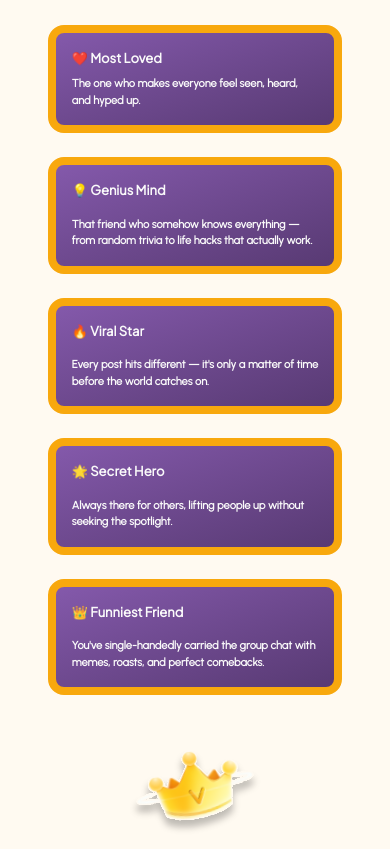
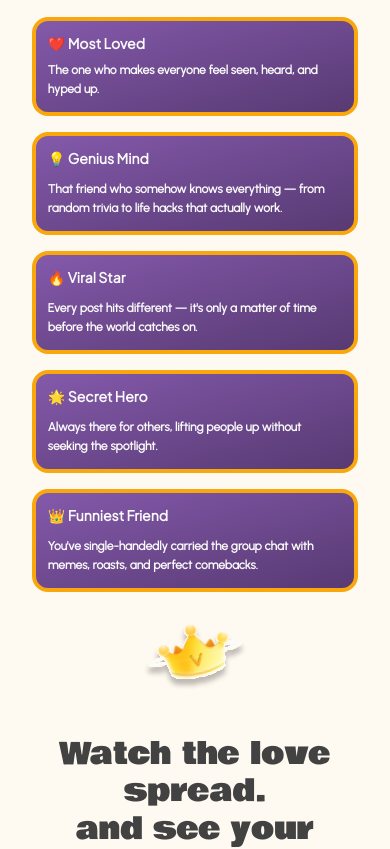
Before and after one commit to nischitha141/crowned-landing-Page, a Next.js app: page / in a window 390 px wide. Shown: the part 2460-3309 px from the top of the page. Built offline with nearby package versions, Linux system fonts and the light colour scheme.

Commit message:
fix: community section responsive

```diff
--- a/src/sections/CommunityPreviewSection/index.tsx
+++ b/src/sections/CommunityPreviewSection/index.tsx
@@ -3,57 +3,57 @@ import React from "react";
 
 const index = () => {
   return (
-    <div className="my-10 p-6 flex flex-col items-center justify-center gap-8 mt-[10px] relative">
+    <div className="my-8 md:my-10 p-4 md:p-6 flex flex-col items-center justify-center gap-6 md:gap-8 mt-[10px] relative">
 
       {/* Mobile Layout - Stacked Cards */}
-      <div className="md:hidden flex flex-col items-center gap-6 w-full px-4">
-        <div className="w-full border-8 border-[#F8A80D] rounded-2xl text-[#FAFAFA] bg-gradient-to-tl from-[#583A73] to-[#8459AB] flex flex-col items-start justify-start gap-2 p-4">
-          <p className="font-jakarta font-extrabold text-[13px]">
+      <div className="md:hidden flex flex-col items-center gap-4 md:gap-6 w-full px-2 md:px-4">
+        <div className="w-full border-4 md:border-8 border-[#F8A80D] rounded-2xl text-[#FAFAFA] bg-gradient-to-tl from-[#583A73] to-[#8459AB] flex flex-col items-start justify-start gap-2 p-3 md:p-4">
+          <p className="font-jakarta font-extrabold text-sm md:text-[13px]">
             ❤️ Most Loved
           </p>
-          <p className="font-sans font-[700] text-[11px]">
+          <p className="font-sans font-[700] text-xs md:text-[11px] leading-relaxed">
             The one who makes everyone feel seen, heard, and hyped up.
           </p>
         </div>
 
-        <div className="w-full border-8 border-[#F8A80D] rounded-2xl text-[#FAFAFA] p-4 bg-gradient-to-tl from-[#583A73] to-[#8459AB] flex flex-col items-start justify-start gap-4">
-          <p className="font-jakarta font-extrabold text-[13px]">
+        <div className="w-full border-4 md:border-8 border-[#F8A80D] rounded-2xl text-[#FAFAFA] p-3 md:p-4 bg-gradient-to-tl from-[#583A73] to-[#8459AB] flex flex-col items-start justify-start gap-3 md:gap-4">
+          <p className="font-jakarta font-extrabold text-sm md:text-[13px]">
             💡 Genius Mind
           </p>
-          <p className="font-sans font-[700] text-[11px]">
+          <p className="font-sans font-[700] text-xs md:text-[11px] leading-relaxed">
            That friend who somehow knows everything — from random trivia to life hacks that actually work.
           </p>
         </div>
 
-        <div className="w-full border-8 border-[#F8A80D] rounded-2xl text-[#FAFAFA] p-4 bg-gradient-to-tl from-[#583A73] to-[#8459AB] flex flex-col items-start justify-start gap-4">
-          <p className="font-jakarta font-extrabold text-[13px]">
+        <div className="w-full border-4 md:border-8 border-[#F8A80D] rounded-2xl text-[#FAFAFA] p-3 md:p-4 bg-gradient-to-tl from-[#583A73] to-[#8459AB] flex flex-col items-start justify-start gap-3 md:gap-4">
+          <p className="font-jakarta font-extrabold text-sm md:text-[13px]">
             🔥 Viral Star
           </p>
-          <p className="font-sans font-[700] text-[11px]">
+          <p className="font-sans font-[700] text-xs md:text-[11px] leading-relaxed">
             Every post hits different — it&apos;s only a matter of time before the world catches on.
           </p>
         </div>
 
-        <div className="w-full border-8 border-[#F8A80D] rounded-2xl text-[#FAFAFA] p-4 bg-gradient-to-tl from-[#583A73] to-[#8459AB] flex flex-col items-start justify-start gap-4">
-          <p className="font-jakarta font-extrabold text-[13px]">
+        <div className="w-full border-4 md:border-8 border-[#F8A80D] rounded-2xl text-[#FAFAFA] p-3 md:p-4 bg-gradient-to-tl from-[#583A73] to-[#8459AB] flex flex-col items-start justify-start gap-3 md:gap-4">
+          <p className="font-jakarta font-extrabold text-sm md:text-[13px]">
             🌟 Secret Hero
           </p>
-          <p className="font-sans font-[700] text-[11px]">
+          <p className="font-sans font-[700] text-xs md:text-[11px] leading-relaxed">
             Always there for others, lifting people up without seeking the spotlight.
           </p>
         </div>
 
-        <div className="w-full border-8 border-[#F8A80D] rounded-2xl text-[#FAFAFA] p-4 bg-gradient-to-tl from-[#583A73] to-[#8459AB] flex flex-col items-start justify-start gap-4">
-          <p className="font-jakarta font-extrabold text-[13px]">
+        <div className="w-full border-4 md:border-8 border-[#F8A80D] rounded-2xl text-[#FAFAFA] p-3 md:p-4 bg-gradient-to-tl from-[#583A73] to-[#8459AB] flex flex-col items-start justify-start gap-3 md:gap-4">
+          <p className="font-jakarta font-extrabold text-sm md:text-[13px]">
             👑 Funniest Friend
           </p>
-          <p className="font-sans font-[700] text-[11px]">
+          <p className="font-sans font-[700] text-xs md:text-[11px] leading-relaxed">
             You&apos;ve single-handedly carried the group chat with memes, roasts, and perfect comebacks.
           </p>
         </div>
 
         <Image
-          className="mt-6"
+          className="mt-0 md:mt-6 w-[120px] h-[120px] md:w-[150px] md:h-[150px]"
           src="/assets/crown.svg"
           alt="crown"
           width={150}
@@ -62,54 +62,54 @@ const index = () => {
       </div>
 
       {/* Desktop Layout - Overlapping Cards */}
-      <div className="hidden md:block relative h-[400px] w-full">
+      <div className="hidden md:block relative h-[350px] lg:h-[400px] w-full">
         <div className="w-[200px] absolute top-0 right-1/2 transform translate-x-1/2 rotate-[10deg] border-8 border-[#F8A80D] rounded-2xl text-[#FAFAFA] bg-gradient-to-tl from-[#583A73] to-[#8459AB] flex flex-col items-start justify-start gap-2 p-4">
-          <p className="font-jakarta font-extrabold text-[13px]">
+          <p className="font-jakarta font-extrabold text-sm md:text-[13px]">
             ❤️ Most Loved
           </p>
-          <p className="font-sans font-[700] text-[11px]">
+          <p className="font-sans font-[700] text-xs md:text-[11px] leading-relaxed">
             The one who makes everyone feel seen, heard, and hyped up.
           </p>
         </div>
 
         <div className="w-[250px] absolute top-[10%] left-[12%] transform -rotate-6 border-8 border-[#F8A80D] pb-10 rounded-2xl text-[#FAFAFA] p-4 bg-gradient-to-tl from-[#583A73] to-[#8459AB] flex flex-col items-start justify-start gap-4">
-          <p className="font-jakarta font-extrabold text-[13px]">
+          <p className="font-jakarta font-extrabold text-sm md:text-[13px]">
             💡 Genius Mind
           </p>
-          <p className="font-sans font-[700] text-[11px]">
+          <p className="font-sans font-[700] text-xs md:text-[11px] leading-relaxed">
            That friend who somehow knows everything — from random trivia to life hacks that actually work.
           </p>
         </div>
 
         <div className="w-[300px] h-[150px] absolute bottom-[5%] left-[5%] transform -rotate-[10deg] border-8 border-[#F8A80D] rounded-2xl text-[#FAFAFA] p-4 bg-gradient-to-tl from-[#583A73] to-[#8459AB] flex flex-col items-start justify-start gap-4">
-          <p className="font-jakarta font-extrabold text-[13px]">
+          <p className="font-jakarta font-extrabold text-sm md:text-[13px]">
             🔥 Viral Star
           </p>
-          <p className="font-sans font-[700] text-[11px]">
+          <p className="font-sans font-[700] text-xs md:text-[11px] leading-relaxed">
             Every post hits different — it&apos;s only a matter of time before the world catches on.
           </p>
         </div>
 
         <div className="w-[250px] absolute top-[10%] right-[12%] transform rotate-6 border-8 border-[#F8A80D] pb-10 rounded-2xl text-[#FAFAFA] p-4 bg-gradient-to-tl from-[#583A73] to-[#8459AB] flex flex-col items-start justify-start gap-4">
-          <p className="font-jakarta font-extrabold text-[13px]">
+          <p className="font-jakarta font-extrabold text-sm md:text-[13px]">
             🌟 Secret Hero
           </p>
-          <p className="font-sans font-[700] text-[11px]">
+          <p className="font-sans font-[700] text-xs md:text-[11px] leading-relaxed">
             Always there for others, lifting people up without seeking the spotlight.
           </p>
         </div>
 
         <div className="w-[300px] h-[150px] absolute bottom-[5%] right-[5%] transform rotate-[10deg] border-8 border-[#F8A80D] rounded-2xl text-[#FAFAFA] p-4 bg-gradient-to-tl from-[#583A73] to-[#8459AB] flex flex-col items-start justify-start gap-4">
-          <p className="font-jakarta font-extrabold text-[13px]">
+          <p className="font-jakarta font-extrabold text-sm md:text-[13px]">
             👑 Funniest Friend
           </p>
-          <p className="font-sans font-[700] text-[11px]">
+          <p className="font-sans font-[700] text-xs md:text-[11px] leading-relaxed">
             You&apos;ve single-handedly carried the group chat with memes, roasts, and perfect comebacks.
           </p>
         </div>
 
         <Image
-          className="absolute -bottom-[100px] right-1/2 transform translate-x-1/2"
+          className="absolute -bottom-[80px] md:-bottom-[100px] right-1/2 transform translate-x-1/2 w-[250px] h-[250px] md:w-[300px] md:h-[300px]"
           src="/assets/crown.svg"
           alt="crown"
           width={300}
@@ -117,8 +117,8 @@ const index = () => {
         />
       </div>
 
-      <div>
-        <h3 className="text-6xl font-bowlby font-[400] text-[#424242] text-center">
+      <div className="mt-4 md:mt-8">
+        <h3 className="text-3xl -mt-8 md:mt-0 md:text-5xl lg:text-6xl font-bowlby font-[400] text-[#424242] text-center leading-tight px-4">
           Watch the love spread.
           <br />
           and see your inbox flood
```
